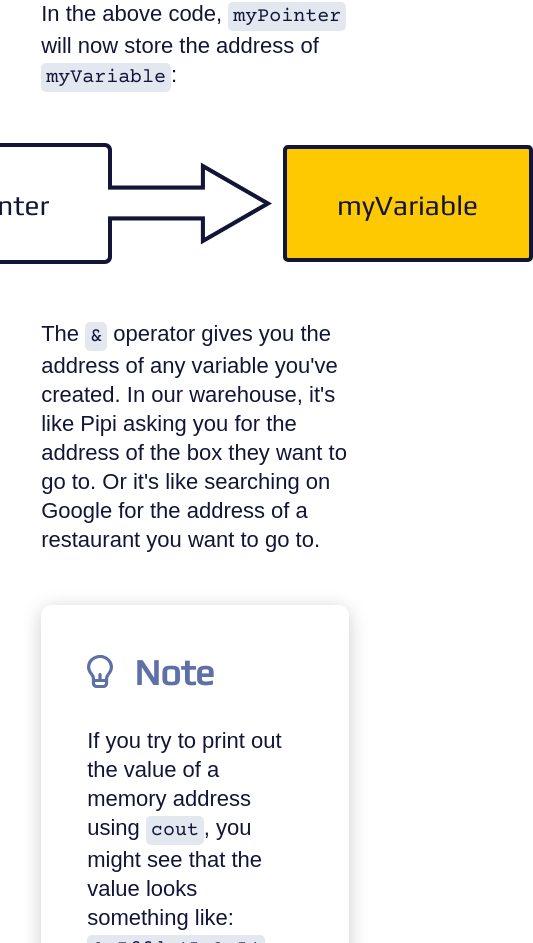
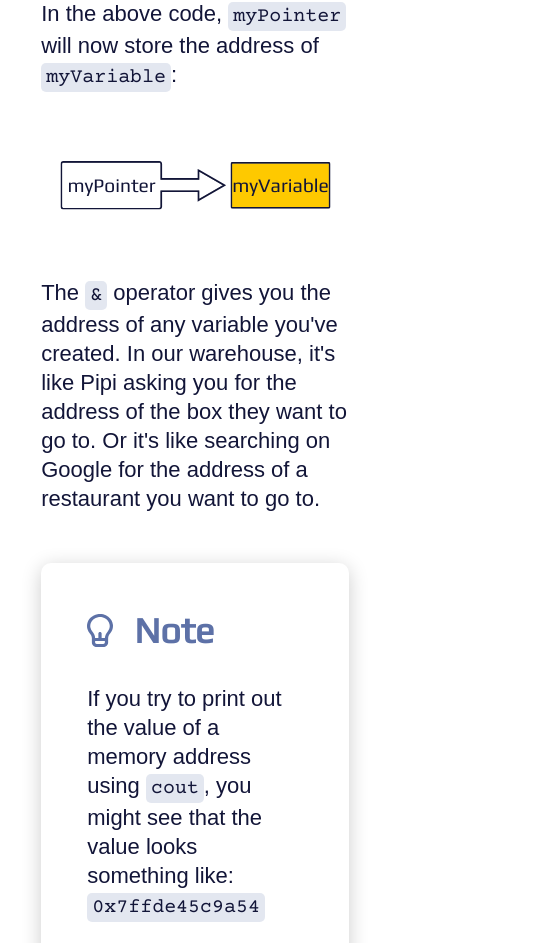
Before and after one commit to uclaacm/parcel-pointers, a React app: page /lesson-3 in a window 390 px wide. Shown: the part 1726-2669 px from the top of the page, 533 px wide, since content can reach past the window. Built offline with nearby package versions, Linux system fonts and the light colour scheme; a web font is replaced by a local one.

Commit message:
Added media queries for landscape and portrait on mobile

```diff
--- a/src/styles/FillArrow.scss
+++ b/src/styles/FillArrow.scss
@@ -46,6 +46,27 @@
   z-index: 2;
 }
 
+/* Mobile styles */
+// Landscape
+@media screen and (max-width: 769px) {
+  .fill-arrow-container {
+    transform: scale(0.7);
+  }
+  .fill-arrow {
+    font-size: 32px;
+  }
+}
+// Portrait
+@media screen and (max-width: 478px) {
+  .fill-arrow-container {
+    transform: scale(0.4);
+    height: 10vh;
+  }
+  .fill-arrow {
+    font-size: 48px;
+  }
+}
+
 .arrow-animation {
   animation: arrow-box 2.5s linear;
   background: linear-gradient(to right, white 50%, #fec900 50%);
```
